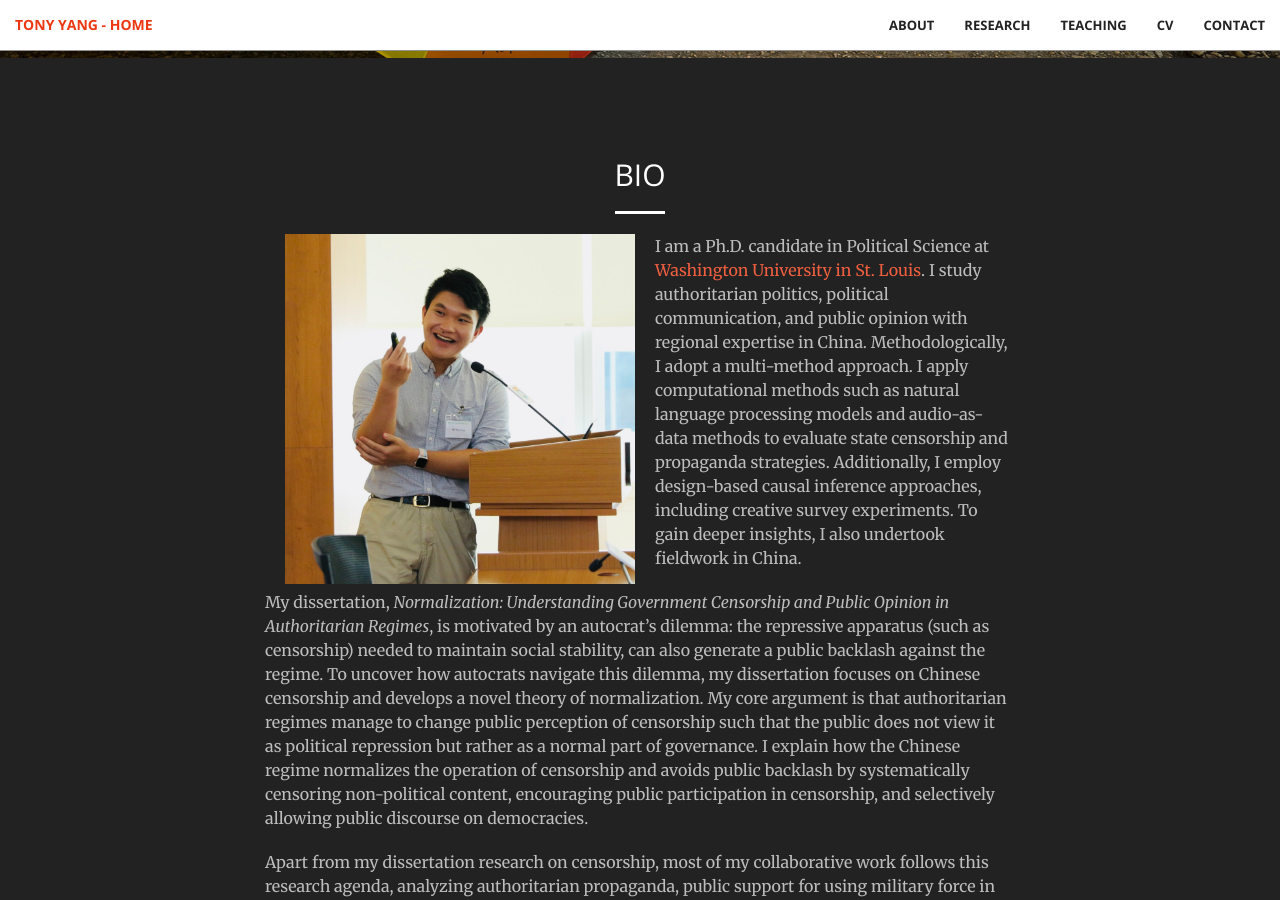
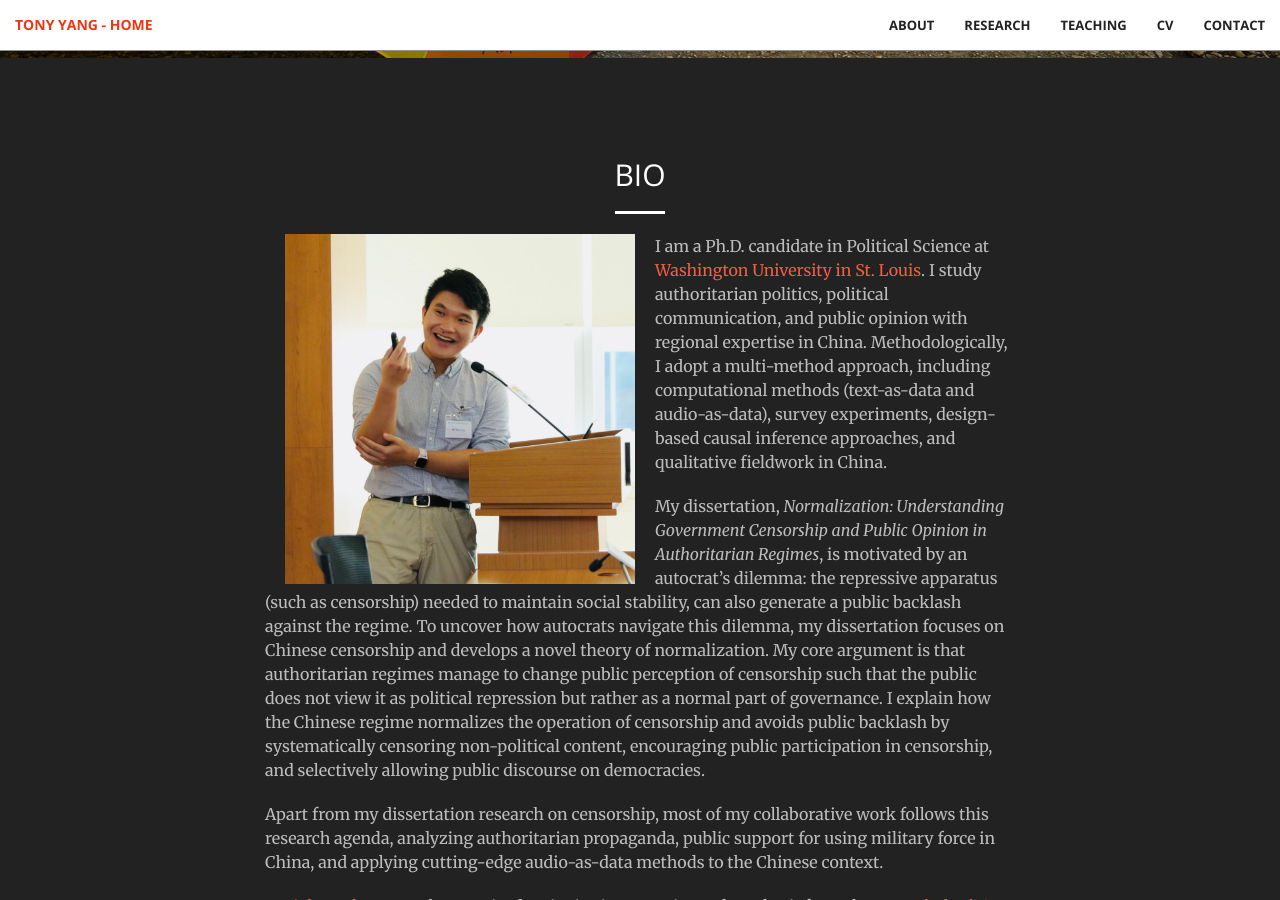
Before and after one commit to tonyhsfz/website, a Jekyll site: the page built from index.html, in a window 1280 px wide and 900 px high, scrolled down 842 px. Built offline with Jekyll 4.4.1, drawn with Linux system fonts in a browser that asks for light colours.

Commit message:
Update Bio.html

```diff
--- a/_includes/Bio.html
+++ b/_includes/Bio.html
@@ -8,9 +8,8 @@
                 <img align="left" src="img/HKU.jpg" hspace="20"  width="350" height="350" >
                 <p class="text-faded">I am a Ph.D. candidate in Political Science at <a href="https://polisci.wustl.edu/">Washington University in St. Louis</a>.
                     I study authoritarian politics, political communication, and public opinion with regional expertise in China.
-                    Methodologically, I adopt a multi-method approach. I apply computational methods such as natural language processing models and audio-as-data methods to evaluate state censorship and propaganda strategies.
-                    Additionally, I employ design-based causal inference approaches, including creative survey experiments.
-                    To gain deeper insights, I also undertook fieldwork in China.</p>
+                    Methodologically, I adopt a multi-method approach, including computational methods (text-as-data and audio-as-data), survey experiments, design-based causal inference approaches,
+                    and qualitative fieldwork in China.</p>
                 <p class="text-faded">My dissertation, <i>Normalization: Understanding Government Censorship and Public Opinion in Authoritarian Regimes</i>,
                     is motivated by an autocrat’s dilemma: the repressive apparatus (such as censorship) needed to maintain social stability, can also generate a public backlash against the regime.
                     To uncover how autocrats navigate this dilemma, my dissertation focuses on Chinese censorship and develops a novel theory of normalization.
```
